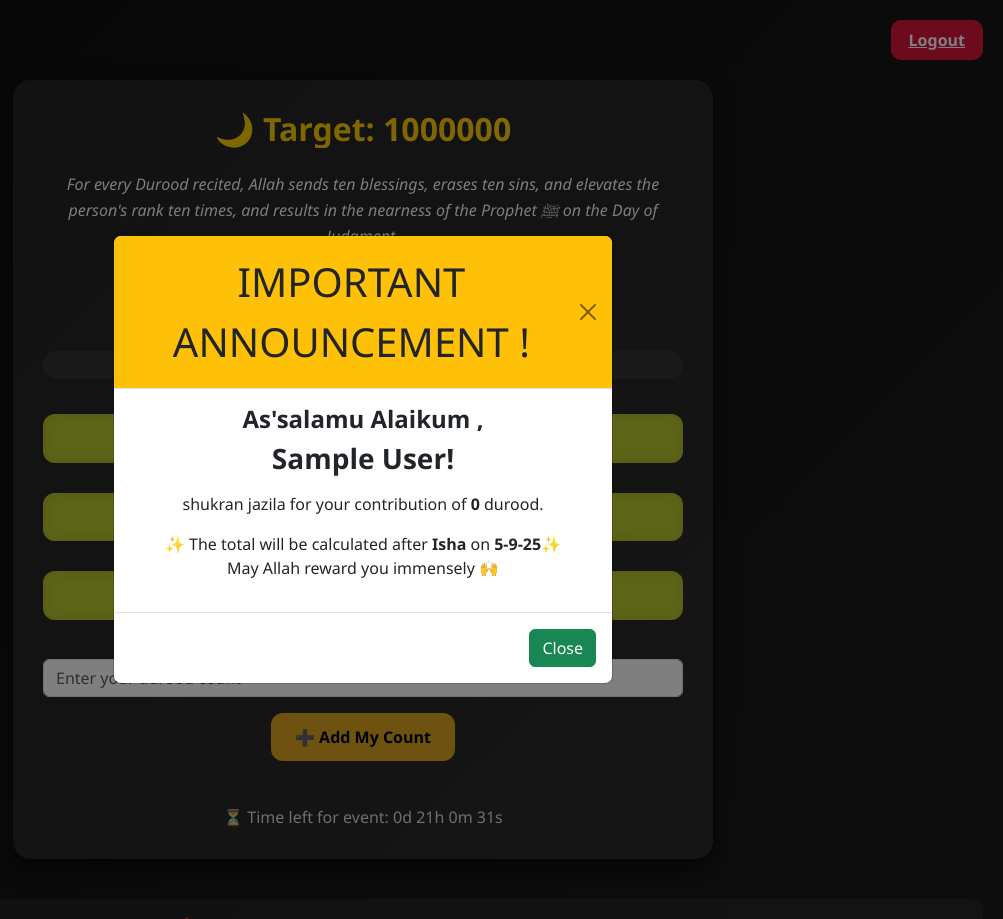
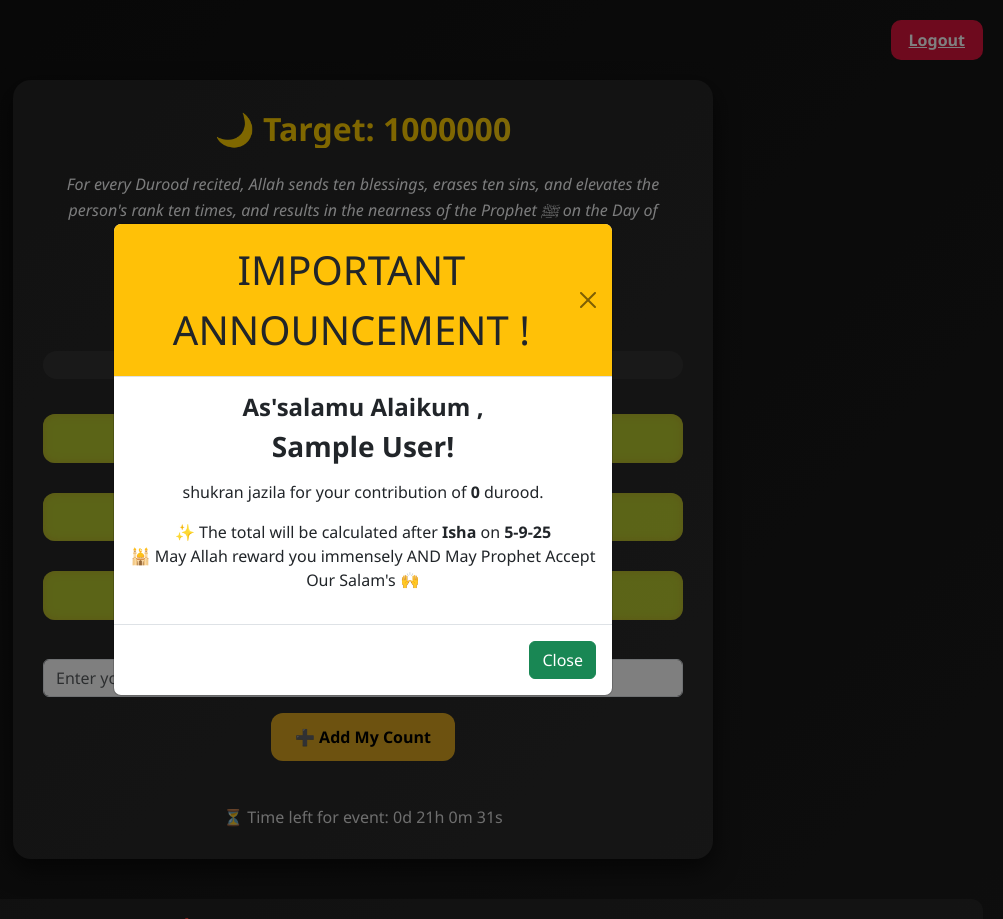
Before and after one commit to syedroshanriyan-pc/durood_counter, a Flask app: page / in a window 1280 px wide. Shown: the whole page, without its empty margins (277-1280 px from the left). Run offline with Flask 3, Linux system fonts and the light colour scheme; the visitor is signed in with stand-in values (Sample User, id 1); data that the repository does not hold is empty.

Commit message:
Update index.html

```diff
--- a/durood_counter/templates/index.html
+++ b/durood_counter/templates/index.html
@@ -110,8 +110,8 @@
           <h4 class="fw-bold">As'salamu Alaikum , </h4>
           <h3 class="fw-bold">{{ session.fullname }}!</h3>
           <p class="mt-3">shukran jazila for your contribution of <b>{{ my_total }}</b> durood.</p>
-          <p>✨ The total will be calculated after <b>Isha</b> on <b>5-9-25</b>✨<br>
-                May Allah reward you immensely 🙌</p>
+          <p>✨ The total will be calculated after <b>Isha</b> on <b>5-9-25</b><br>
+               🕌 May Allah reward you immensely AND May Prophet Accept Our Salam's 🙌 </p>
         </div>
         <div class="modal-footer">
           <button type="button" class="btn btn-success" data-bs-dismiss="modal">Close</button>
```
